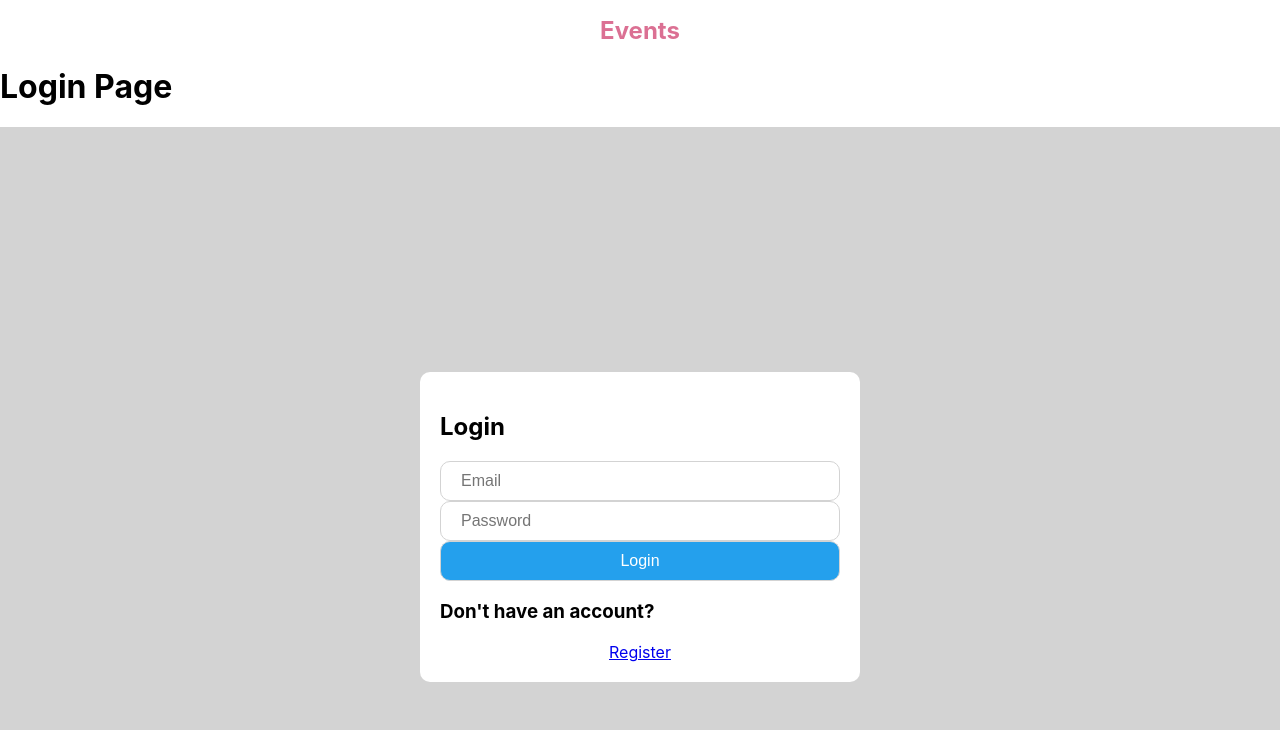
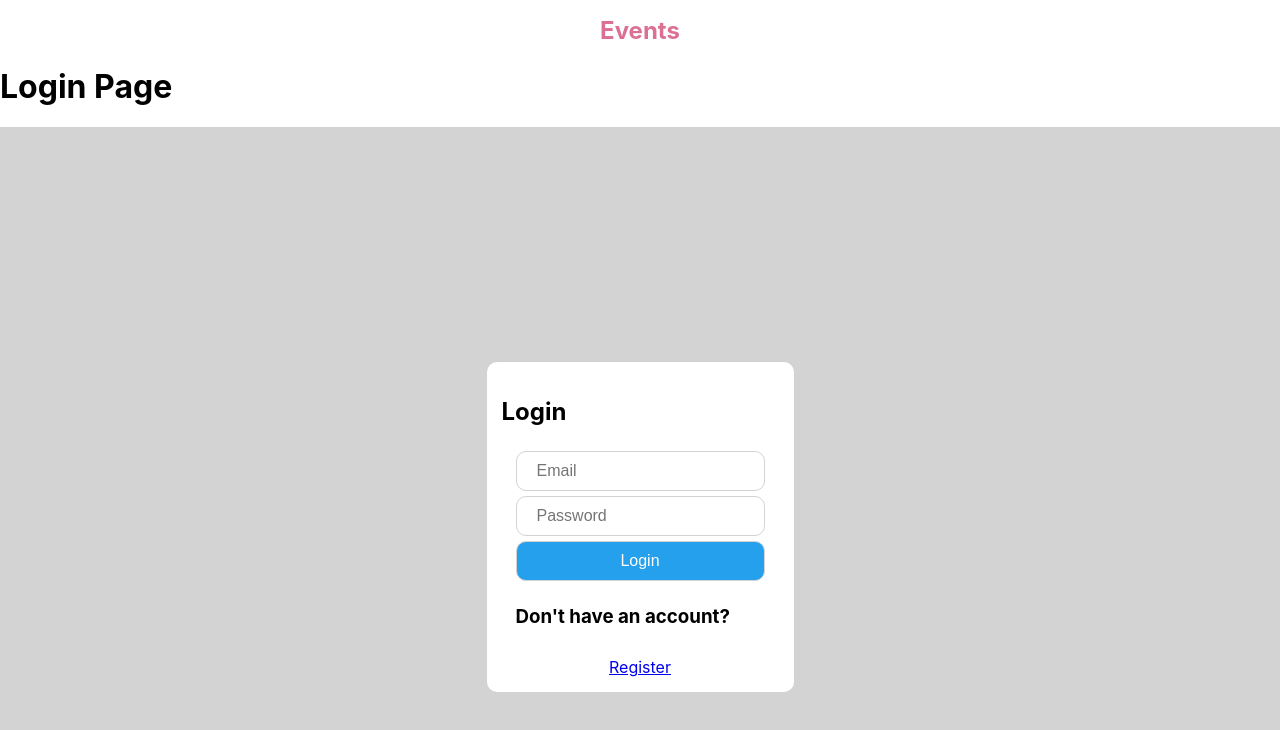
Before and after one commit to Birute1969/Project-EVENTS-React-NodeJs-SQL-, a React (Create React App) app in the folder client/: page /login in a window 1280 px wide. Shown: the top 730 px of the page. Built offline with nearby package versions, Linux system fonts and the light colour scheme.

Commit message:
Replace internal user state in App.js with context

```diff
--- a/client/src/App.js
+++ b/client/src/App.js
@@ -1,7 +1,7 @@
-import { useState } from 'react';
-import { Route, Routes, useNavigate } from 'react-router-dom';
+import { Route, Routes } from 'react-router-dom';
 import styled from 'styled-components'
 import { PageLayout } from './components/PageLayout/PageLayout';
+import { UserContextWrapper} from './contexts/UserContextWrapper';
 import { Events } from './pages/Events/Events';
 import { Login } from './pages/Login/Login';
 import { Register } from './pages/Register/Register';
@@ -13,30 +13,20 @@ const Title = styled.h1`
 `;
 
 function App() {
-  const navigate = useNavigate();
-  const[user, setUser] = useState(null);
-
-  const handleLoginSuccess = (user) => {
-    //pasidedame user ir nunaviguojame i Events puslapi
-    setUser(user);
-    navigate('/');
-  }
-
   return (
-    <div>
+    <UserContextWrapper>
       <Title>Events</Title>
 
       <Routes>
-        <Route  path="/" element={<PageLayout user={user}/>}>
+        <Route  path="/" element={<PageLayout/>}>
           <Route index element={<Events/>} />
         </Route>
 
         <Route path="/register" element = {<Register/>}/>
-        <Route path="/login" element = {<Login onSuccess={handleLoginSuccess}/>}/>
+        <Route path="/login" element = {<Login/>}/>
 
       </Routes>
-
-    </div>
+    </UserContextWrapper>
   );
 }
 
--- a/client/src/components/PageLayout/PageLayout.jsx
+++ b/client/src/components/PageLayout/PageLayout.jsx
@@ -1,6 +1,9 @@
+import { useContext } from "react";
 import { Navigate, Outlet } from "react-router";
+import { UserContext } from "../../contexts/UserContextWrapper";
 
-export const PageLayout = ({user}) => {
+export const PageLayout = () => {
+    const {user} = useContext(UserContext)
     if (!user) {
         return <Navigate to="/login" />
     }
--- /dev/null
+++ b/client/src/contexts/UserContextWrapper.jsx
@@ -0,0 +1,16 @@
+import { createContext, useState } from "react";
+
+export const UserContext = createContext();
+
+export const UserContextWrapper = ({ children }) => {
+    const [user, setUser] = useState(null);
+
+    const handleSetUser = (data) => setUser(data);// f-ja, kai galime keisti user
+
+    return (
+        //bet kuri aplikacijos vieta gales pasiekti user data:
+        <UserContext.Provider value={{ user, setUser: handleSetUser }}>
+            {children}
+        </UserContext.Provider>
+    );
+}
--- a/client/src/pages/Login/Login.jsx
+++ b/client/src/pages/Login/Login.jsx
@@ -1,8 +1,9 @@
-import { useState } from "react";
+import { useContext, useState } from "react";
 import { Link, useNavigate } from "react-router-dom";
 import styled from "styled-components";
 import { Button } from "../../components/Button/Button";
 import { Input } from "../../components/Input/Input";
+import { UserContext } from "../../contexts/UserContextWrapper";
 
 
 const LoginContainer = styled.div`
@@ -19,22 +20,34 @@ const FormStyled = styled.form`
     display: flex;
     flex-direction: column;
     justify-content: center;
-    max-width: 100%;
-    padding: 20px;
-    width: 400px;
+    padding: 15px;
 `;
 
 const LinkStyled = styled(Link)`
     align-self: center;
 `;
 
+const FieldsetStyled = styled.fieldset`
+    border:0;
+    display: flex;
+    flex-direction: column;
+    gap: 5px;
+    justify-content: center;
+`;
 
-export const Login = ({onSuccess}) => {
+const ErrorStyled = styled.div`
+    color: red;
+    text-align: center;
+`;
+
+export const Login = () => {
     const [email, setEmail] = useState('');
     const [password, setPassword] = useState('');
     const [error, setError] = useState('');
     const [isLoading, setIsLoading] = useState(false);
-    const navigate = useNavigate();
+    const { setUser } = useContext(UserContext);
+    const navigate = useNavigate;
+
 
     const handleLogin = () => {
         //e.preventDefault();
@@ -59,9 +72,10 @@ export const Login = ({onSuccess}) => {
             }
             return res.json();
         })
+
         .then((data) => {
             console.log(data);
-            onSuccess(data);
+            setUser(data);
             setIsLoading(false);
             setError('');
             navigate('/');
@@ -75,8 +89,9 @@ export const Login = ({onSuccess}) => {
         <div>
             <h1>Login Page</h1>
             <LoginContainer>
-                <FormStyled onSubmit={handleLogin} disabled={isLoading} column>
+                <FormStyled onSubmit={handleLogin} >
                     <h2>Login</h2>
+                    <FieldsetStyled disabled={false}>
                         <Input
                             placeholder="Email" required
                             type= "email"
@@ -92,9 +107,10 @@ export const Login = ({onSuccess}) => {
                             value={password}>
 
                         </Input>
-                    {error && <div>{error}</div>}
+                        {error && <ErrorStyled>{error}</ErrorStyled>}
                         <Button disabled={isLoading}>Login</Button>
                         <h3>Don't have an account?</h3>
+                    </FieldsetStyled>
                     <LinkStyled to="/register">Register</LinkStyled>
                 </FormStyled>
             </LoginContainer>
--- a/client/src/pages/Register/Register.jsx
+++ b/client/src/pages/Register/Register.jsx
@@ -21,6 +21,11 @@ const FormStyled = styled(Form)`
 
 const LinkStyled = styled(Link)`
     align-self: center ;
+`;
+
+const ErrorStyled = styled.div`
+    color: red;
+    text-align: center;
 `;
 
 export const Register = () => {
@@ -99,7 +104,7 @@ export const Register = () => {
                         onChange= { (e)=> setPassword(e.target.value)}
                         value={password}>
                     </Input>
-                    {error && <div>{error}</div>}
+                    {error && <ErrorStyled>{error}</ErrorStyled>}
                     <Button>Register</Button>
                     <h3>Already have an account?</h3>
                     <LinkStyled to="/login">Login</LinkStyled>
```
Also changed, not shown: 1 other file (tests, documents, lock files or other folders). Lines whose indentation alone changed are shown as unchanged.
